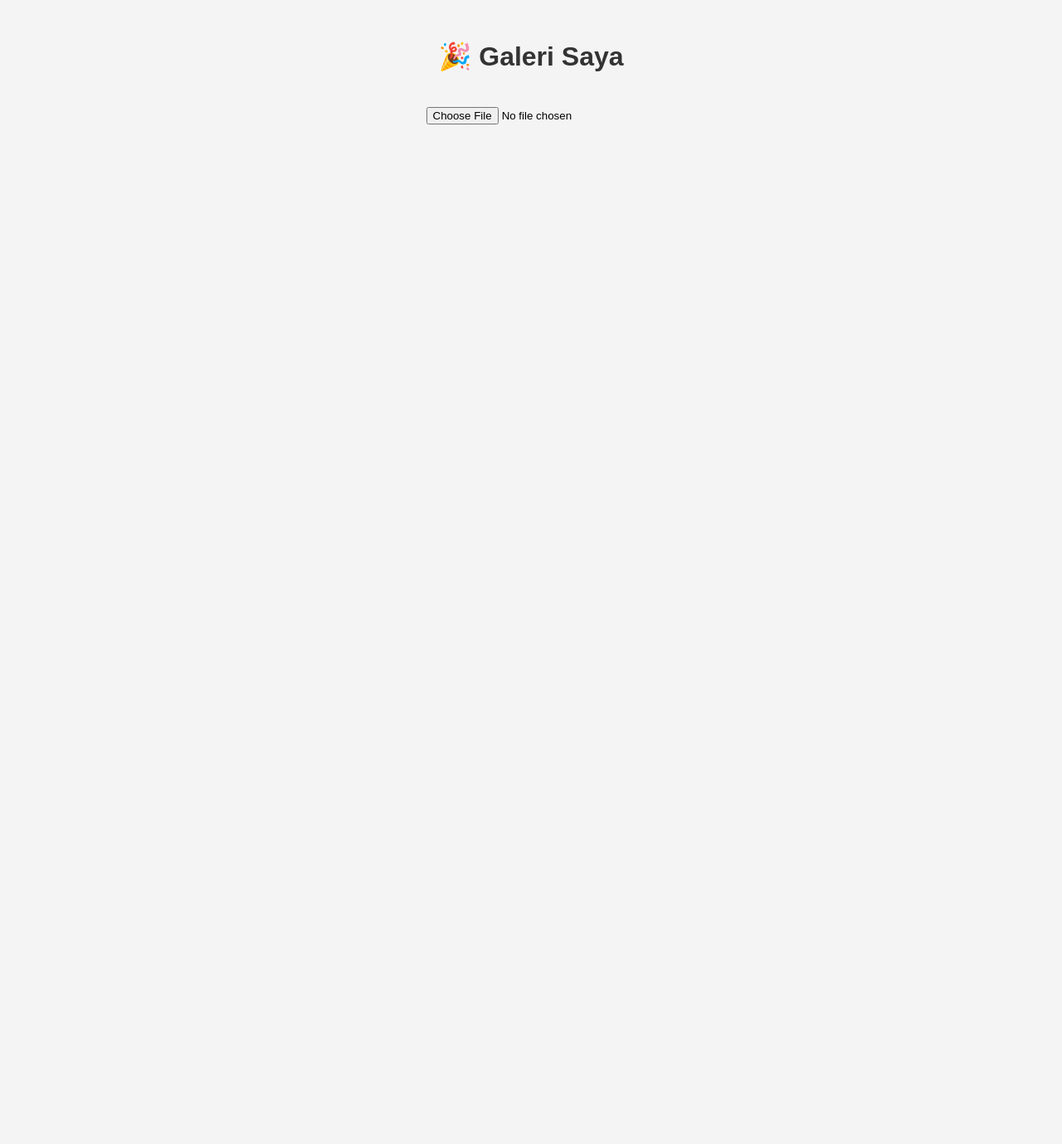
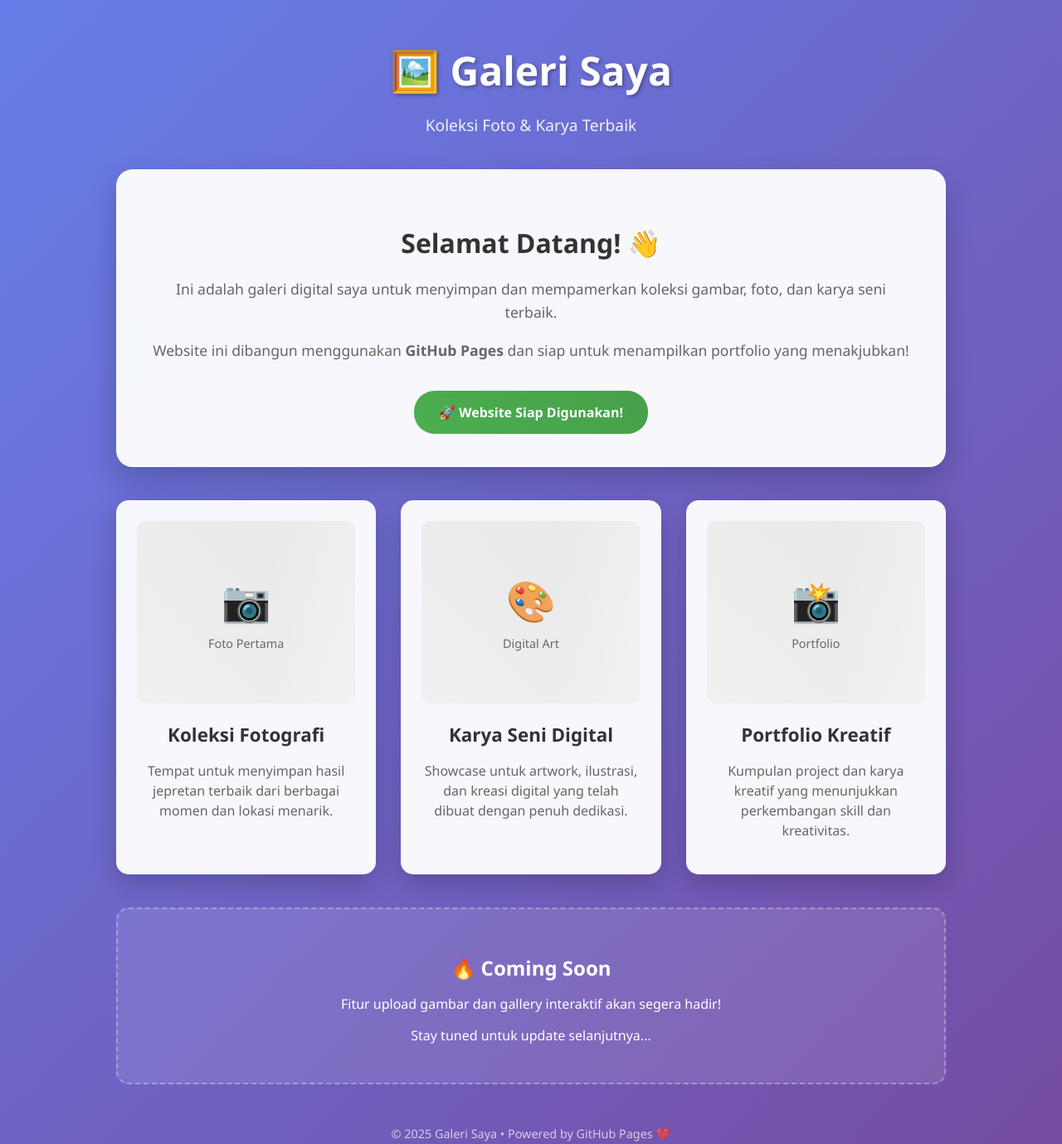
Before and after one commit to ezdigitalstudiostore-ctrl/galeri-saya, a plain HTML site: page index.html in a window 1280 px wide. Shown: the top 1379 px of the page at 83% size. Before the commit the page ends 800 px from the top, so only its background shows below. Drawn offline with Linux system fonts and the light colour scheme.

Commit message:
Update index.html
Fix gallery homepage design

```diff
--- a/index.html
+++ b/index.html
@@ -2,102 +2,248 @@
 <html lang="ms">
 <head>
     <meta charset="UTF-8">
-  <meta name="viewport" content="width=device-width, initial-scale=1">
+    <meta name="viewport" content="width=device-width, initial-scale=1.0">
     <title>Galeri Saya</title>
     <style>
         body {
-      font-family: sans-serif;
-      background: #f4f4f4;
+            font-family: 'Segoe UI', Arial, sans-serif;
+            margin: 0;
             padding: 20px;
+            background: linear-gradient(135deg, #667eea 0%, #764ba2 100%);
+            min-height: 100vh;
+        }
+
+        .container {
+            max-width: 1000px;
+            margin: 0 auto;
             text-align: center;
         }
+
         h1 {
+            color: white;
+            font-size: 3rem;
+            margin-bottom: 20px;
+            text-shadow: 2px 2px 4px rgba(0,0,0,0.3);
+            animation: fadeIn 1s ease-in;
+        }
+
+        .subtitle {
+            color: rgba(255,255,255,0.9);
+            font-size: 1.2rem;
+            margin-bottom: 40px;
+            animation: fadeIn 1.5s ease-in;
+        }
+
+        .welcome-box {
+            background: rgba(255,255,255,0.95);
+            padding: 40px;
+            border-radius: 20px;
+            margin-bottom: 40px;
+            box-shadow: 0 15px 35px rgba(0,0,0,0.2);
+            animation: slideUp 1s ease-out;
+        }
+
+        .welcome-box h2 {
             color: #333;
+            margin-bottom: 20px;
+            font-size: 2rem;
         }
-    input[type="file"] {
-      margin: 20px 0;
+
+        .welcome-box p {
+            color: #666;
+            font-size: 1.1rem;
+            line-height: 1.6;
+            margin-bottom: 15px;
         }
-    #gallery {
-      display: grid;
-      grid-template-columns: repeat(auto-fill, minmax(150px, 1fr));
-      gap: 15px;
+
+        .status {
+            background: linear-gradient(45deg, #4CAF50, #45a049);
+            color: white;
+            padding: 15px 30px;
+            border-radius: 25px;
+            display: inline-block;
+            font-weight: bold;
             margin-top: 20px;
         }
-    img {
+
+        .gallery {
+            display: grid;
+            grid-template-columns: repeat(auto-fit, minmax(280px, 1fr));
+            gap: 30px;
+            margin-top: 40px;
+        }
+
+        .gallery-item {
+            background: rgba(255,255,255,0.95);
+            border-radius: 15px;
+            padding: 25px;
+            box-shadow: 0 10px 30px rgba(0,0,0,0.2);
+            transition: all 0.4s ease;
+            animation: fadeInUp 0.8s ease-out;
+        }
+
+        .gallery-item:hover {
+            transform: translateY(-15px) scale(1.02);
+            box-shadow: 0 20px 40px rgba(0,0,0,0.3);
+        }
+
+        .gallery-item:nth-child(1) { animation-delay: 0.2s; }
+        .gallery-item:nth-child(2) { animation-delay: 0.4s; }
+        .gallery-item:nth-child(3) { animation-delay: 0.6s; }
+
+        .image-placeholder {
+            height: 220px;
+            background: linear-gradient(45deg, #f0f0f0, #e8e8e8);
+            border-radius: 10px;
+            display: flex;
+            flex-direction: column;
+            align-items: center;
+            justify-content: center;
+            color: #666;
+            font-size: 3rem;
+            margin-bottom: 20px;
+            position: relative;
+            overflow: hidden;
+        }
+
+        .image-placeholder::before {
+            content: '';
+            position: absolute;
+            top: 0;
+            left: -100%;
             width: 100%;
-      border-radius: 8px;
-      box-shadow: 0 2px 5px rgba(0,0,0,0.2);
+            height: 100%;
+            background: linear-gradient(90deg, transparent, rgba(255,255,255,0.4), transparent);
+            animation: shine 2s infinite;
         }
-    .image-box {
-      position: relative;
+
+        .placeholder-text {
+            font-size: 0.9rem;
+            margin-top: 10px;
         }
-    .delete-btn {
-      position: absolute;
-      top: 5px;
-      right: 5px;
-      background: red;
+
+        .gallery-item h3 {
+            color: #333;
+            margin-bottom: 15px;
+            font-size: 1.4rem;
+        }
+
+        .gallery-item p {
+            color: #666;
+            font-size: 1rem;
+            line-height: 1.5;
+        }
+
+        .upload-info {
+            background: rgba(255,255,255,0.1);
+            border: 2px dashed rgba(255,255,255,0.3);
+            border-radius: 15px;
+            padding: 30px;
+            margin-top: 40px;
             color: white;
-      border: none;
-      border-radius: 50%;
-      width: 25px;
-      height: 25px;
-      cursor: pointer;
+        }
+
+        .upload-info h3 {
+            margin-bottom: 15px;
+            font-size: 1.5rem;
+        }
+
+        .footer {
+            margin-top: 50px;
+            color: rgba(255,255,255,0.7);
+            font-size: 0.9rem;
+        }
+
+        @keyframes fadeIn {
+            from { opacity: 0; }
+            to { opacity: 1; }
+        }
+
+        @keyframes slideUp {
+            from {
+                opacity: 0;
+                transform: translateY(50px);
+            }
+            to {
+                opacity: 1;
+                transform: translateY(0);
+            }
+        }
+
+        @keyframes fadeInUp {
+            from {
+                opacity: 0;
+                transform: translateY(30px);
+            }
+            to {
+                opacity: 1;
+                transform: translateY(0);
+            }
+        }
+
+        @keyframes shine {
+            0% { left: -100%; }
+            100% { left: 100%; }
+        }
+
+        @media (max-width: 768px) {
+            h1 { font-size: 2rem; }
+            .gallery { grid-template-columns: 1fr; gap: 20px; }
+            .container { padding: 10px; }
+            .welcome-box { padding: 25px; margin: 20px 10px; }
         }
     </style>
 </head>
 <body>
-  <h1>🎉 Galeri Saya</h1>
-  <input type="file" accept="image/*" onchange="previewImage(event)">
-  <div id="gallery"></div>
+    <div class="container">
+        <h1>🖼️ Galeri Saya</h1>
+        <p class="subtitle">Koleksi Foto & Karya Terbaik</p>
 
-  <script>
-    function previewImage(event) {
-      const file = event.target.files[0];
-      const reader = new FileReader();
-      reader.onload = function(e) {
-        const src = e.target.result;
-        addImageToGallery(src);
-        saveImage(src);
-      };
-      reader.readAsDataURL(file);
-    }
+        <div class="welcome-box">
+            <h2>Selamat Datang! 👋</h2>
+            <p>Ini adalah galeri digital saya untuk menyimpan dan mempamerkan koleksi gambar, foto, dan karya seni terbaik.</p>
+            <p>Website ini dibangun menggunakan <strong>GitHub Pages</strong> dan siap untuk menampilkan portfolio yang menakjubkan!</p>
+            <div class="status">🚀 Website Siap Digunakan!</div>
+        </div>
 
-    function addImageToGallery(src) {
-      const box = document.createElement("div");
-      box.className = "image-box";
+        <div class="gallery">
+            <div class="gallery-item">
+                <div class="image-placeholder">
+                    📷
+                    <div class="placeholder-text">Foto Pertama</div>
+                </div>
+                <h3>Koleksi Fotografi</h3>
+                <p>Tempat untuk menyimpan hasil jepretan terbaik dari berbagai momen dan lokasi menarik.</p>
+            </div>
 
-      const img = document.createElement("img");
-      img.src = src;
+            <div class="gallery-item">
+                <div class="image-placeholder">
+                    🎨
+                    <div class="placeholder-text">Digital Art</div>
+                </div>
+                <h3>Karya Seni Digital</h3>
+                <p>Showcase untuk artwork, ilustrasi, dan kreasi digital yang telah dibuat dengan penuh dedikasi.</p>
+            </div>
 
-      const btn = document.createElement("button");
-      btn.className = "delete-btn";
-      btn.innerText = "×";
-      btn.onclick = function() {
-        box.remove();
-        deleteImage(src);
-      };
+            <div class="gallery-item">
+                <div class="image-placeholder">
+                    📸
+                    <div class="placeholder-text">Portfolio</div>
+                </div>
+                <h3>Portfolio Kreatif</h3>
+                <p>Kumpulan project dan karya kreatif yang menunjukkan perkembangan skill dan kreativitas.</p>
+            </div>
+        </div>
 
-      box.appendChild(img);
-      box.appendChild(btn);
-      document.getElementById("gallery").appendChild(box);
-    }
+        <div class="upload-info">
+            <h3>🔥 Coming Soon</h3>
+            <p>Fitur upload gambar dan gallery interaktif akan segera hadir!</p>
+            <p>Stay tuned untuk update selanjutnya...</p>
+        </div>
 
-    function saveImage(src) {
-      let images = JSON.parse(localStorage.getItem("myGallery")) || [];
-      images.push(src);
-      localStorage.setItem("myGallery", JSON.stringify(images));
-    }
-
-    function deleteImage(src) {
-      let images = JSON.parse(localStorage.getItem("myGallery")) || [];
-      images = images.filter(img => img !== src);
-      localStorage.setItem("myGallery", JSON.stringify(images));
-    }
-
-    window.onload = function() {
-      let images = JSON.parse(localStorage.getItem("myGallery")) || [];
-      images.forEach(src => addImageToGallery(src));
-    };
-  </script>
+        <div class="footer">
+            <p>© 2025 Galeri Saya • Powered by GitHub Pages ❤️</p>
+        </div>
+    </div>
 </body>
 </html>
```
Lines whose indentation alone changed are shown as unchanged.
